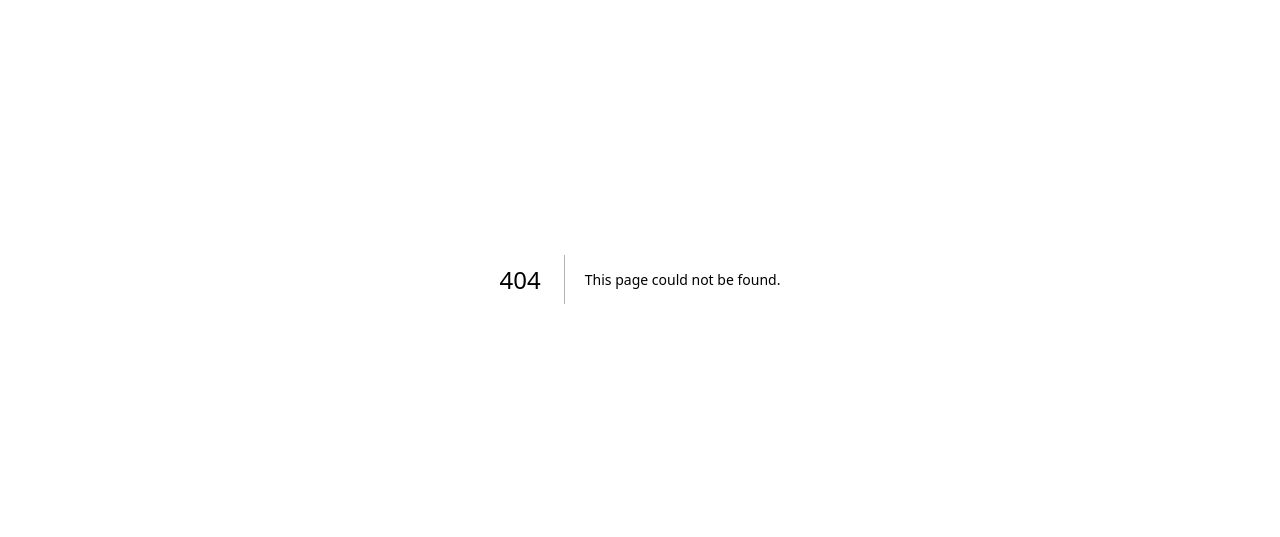
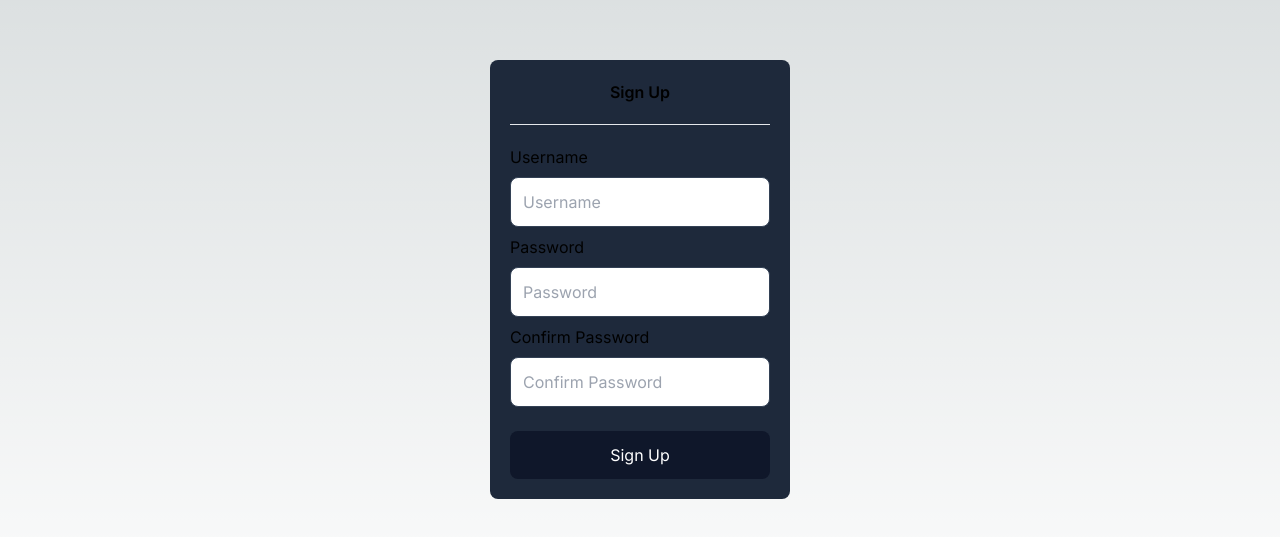
Before and after one commit to NyiHtutLwin05/strings_new, a Next.js app: page /signup in a window 1280 px wide. Before the commit this address had no page. Shown: the part 121-658 px from the top of the page. Built offline with nearby package versions, Linux system fonts and the light colour scheme.

Commit message:
sign up page

```diff
--- /dev/null
+++ b/app/(public)/signup/Form.tsx
@@ -0,0 +1,88 @@
+"use client";
+
+import { FormEvent, useState } from "react";
+
+function Form() {
+  const [username, setUserName] = useState<undefined | string>("");
+  const [password, setPassword] = useState<undefined | string>("");
+  const [confirmPassword, setConfirmPassword] = useState<undefined | string>(
+    ""
+  );
+  const [errors, setErrors] = useState<string[]>([]);
+  async function handleSubmit(e: FormEvent) {
+    e.preventDefault();
+    setErrors([]);
+    if (password != confirmPassword) {
+      errors.push("Passwords do not match.");
+      return;
+    }
+    const res = await fetch("/api/signup", {
+      method: "post",
+      body: JSON.stringify({ username: username, password: password }),
+    });
+    if (res.ok) {
+      window.location.href = "./signin";
+    } else {
+      alert("sign up failed");
+    }
+  }
+  return (
+    <form
+      onSubmit={handleSubmit}
+      className=" flex flex-col gap-2 p-5 max-w-xs w-full bg-slate-800 rounded-lg"
+    >
+      <div className=" text-center">
+        <h3 className=" font-semibold">Sign Up</h3>
+      </div>
+      <div>
+        <hr className="my-3" />
+      </div>
+      <div>
+        <div className=" flex flex-col gap-2">
+          <label htmlFor="">Username</label>
+          <input
+            className=" text-black p-3 border border-slate-700 rounded-lg"
+            type="text"
+            onChange={(e) => setUserName(e.target.value)}
+            value={username}
+            id="username"
+            placeholder="Username"
+            required
+          />
+        </div>
+      </div>
+      <div className=" flex flex-col gap-2">
+        <label htmlFor="">Password</label>
+        <input
+          className=" text-black p-3 border border-slate-700 rounded-lg"
+          type="password"
+          onChange={(e) => setPassword(e.target.value)}
+          value={password}
+          id="password"
+          placeholder="Password"
+          required
+        />
+      </div>
+      <div className=" flex flex-col gap-2">
+        <label htmlFor="">Confirm Password</label>
+        <input
+          className=" text-black p-3 border border-slate-700 rounded-lg"
+          type="password"
+          onChange={(e) => setConfirmPassword(e.target.value)}
+          value={confirmPassword}
+          id="confirm-password"
+          placeholder="Confirm Password"
+          required
+        />
+      </div>
+      <button
+        type="submit"
+        className=" mt-4 bg-slate-900 p-3 rounded-lg text-white"
+      >
+        Sign Up
+      </button>
+    </form>
+  );
+}
+
+export default Form;
--- /dev/null
+++ b/app/(public)/signup/page.tsx
@@ -0,0 +1,9 @@
+import Form from "./Form";
+
+export default async function SignUp() {
+  return (
+    <div>
+      <Form />
+    </div>
+  );
+}
```
